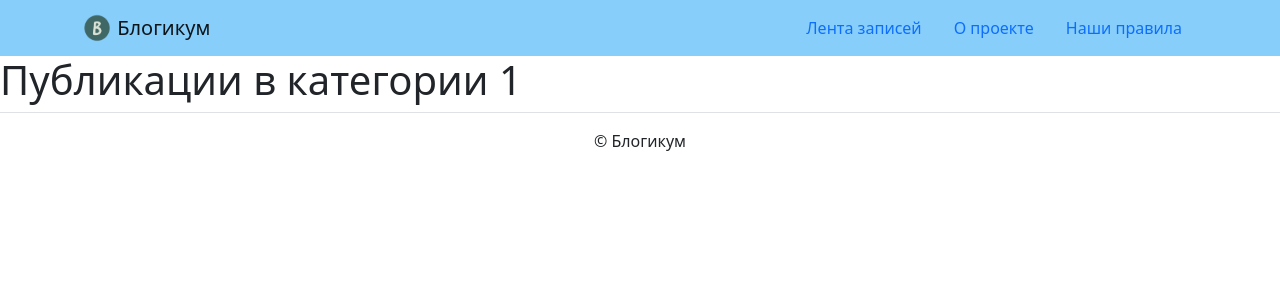
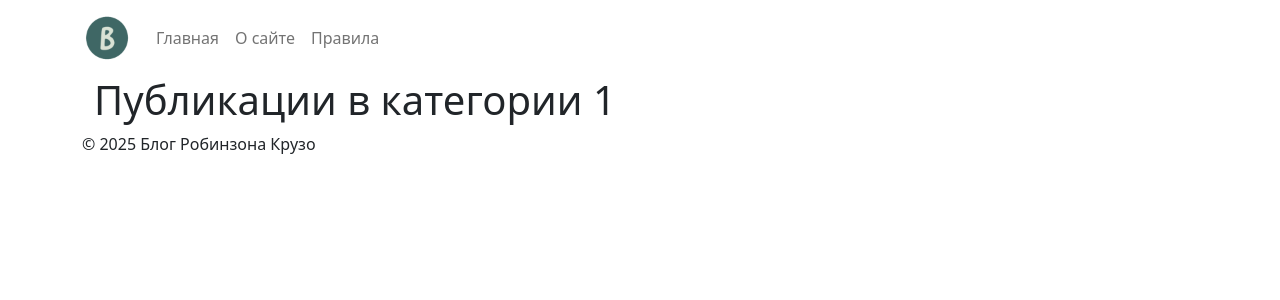
Before and after one commit to JuliaDJ1/django-sprint1, a Django app: page /category/1/ in a window 1280 px wide. Shown: the top 300 px of the page. Run offline with Django 5.2, Linux system fonts and the light colour scheme.

Commit message:
фиксирую

```diff
--- a/blog/urls.py
+++ b/blog/urls.py
@@ -1,4 +1,5 @@
 from django.urls import path
+
 from . import views
 
 app_name = 'blog'
--- a/blog/views.py
+++ b/blog/views.py
@@ -1,3 +1,5 @@
+"""Views for blog app."""
+
 from django.shortcuts import render
 
 posts = [
@@ -45,15 +47,12 @@ posts = [
 
 
 def index(request):
-    return render(request, 'blog/index.html',
-                  {'posts': reversed(posts)})
+    return render(request, 'blog/index.html', {'posts': reversed(posts)})
 
 
 def post_detail(request, post_id):
-    post = next((p for p in posts if p['id'] == post_id),
-                None)
-    return render(request, 'blog/detail.html',
-                  {'post': post})
+    post = next((p for p in posts if p['id'] == post_id), None)
+    return render(request, 'blog/detail.html', {'post': post})
 
 
 def category_posts(request, category_slug):
--- a/blogicum/urls.py
+++ b/blogicum/urls.py
@@ -1,3 +1,4 @@
+
 from django.contrib import admin
 from django.urls import path, include
 
--- a/pages/urls.py
+++ b/pages/urls.py
@@ -1,4 +1,6 @@
+
 from django.urls import path
+
 from . import views
 
 app_name = 'pages'
--- a/templates/blog/base.html
+++ b/templates/blog/base.html
@@ -1,34 +1,36 @@
-{% load static %}
 <!DOCTYPE html>
 <html lang="ru">
 <head>
     <meta charset="UTF-8">
     <meta name="viewport" content="width=device-width, initial-scale=1.0">
     <title>{% block title %}Блогикум{% endblock %}</title>
+    {% load static %}
+    <link rel="stylesheet" href="{% static 'css/style.css' %}">
     <link rel="stylesheet" href="{% static 'css/bootstrap.min.css' %}">
-    <link rel="stylesheet" href="{% static 'css/style.css' %}">
 </head>
 <body>
 <header>
-        <nav class="navbar navbar-light" style="background-color: lightskyblue;">
     <div class="container">
+        <nav class="navbar navbar-expand-lg navbar-light">
             <a class="navbar-brand" href="{% url 'blog:index' %}">
-                    <img src="{% static 'img/logo.png' %}" width="30" height="30" class="d-inline-block align-top" alt="">
-                    Блогикум
+                <img src="{% static 'img/logo.png' %}" alt="Логотип" width="50">
             </a>
-                <ul class="nav nav-pills">
-                    <li class="nav-item"><a class="nav-link" href="{% url 'blog:index' %}">Лента записей</a></li>
-                    <li class="nav-item"><a class="nav-link" href="{% url 'pages:about' %}">О проекте</a></li>
-                    <li class="nav-item"><a class="nav-link" href="{% url 'pages:rules' %}">Наши правила</a></li>
-                </ul>
+            <div class="navbar-nav">
+                <a class="nav-link" href="{% url 'blog:index' %}">Главная</a>
+                <a class="nav-link" href="{% url 'pages:about' %}">О сайте</a>
+                <a class="nav-link" href="{% url 'pages:rules' %}">Правила</a>
             </div>
         </nav>
+    </div>
 </header>
-
-    {% block content %}{% endblock %}
-
-    <footer class="border-top text-center py-3">
-        <p>© Блогикум</p>
+<main class="container">
+    {% block content %}
+    {% endblock %}
+</main>
+<footer>
+    <div class="container">
+        <p>&copy; 2025 Блог Робинзона Крузо</p>
+    </div>
 </footer>
 </body>
 </html>
--- a/templates/blog/category.html
+++ b/templates/blog/category.html
@@ -3,5 +3,7 @@
 {% block title %}Категория «{{ category_slug }}» — Блогикум{% endblock %}
 
 {% block content %}
+<main class="container">
     <h1>Публикации в категории {{ category_slug }}</h1>
+</main>
 {% endblock %}
```
Also changed, not shown: pages/views.py (+3 -7 lines), templates/blog/_post_partial.html (added, +15 -0 lines), templates/blog/index.html (+5 -19 lines), templates/blog/detail.html (indentation only). Lines whose indentation alone changed are shown as unchanged.
